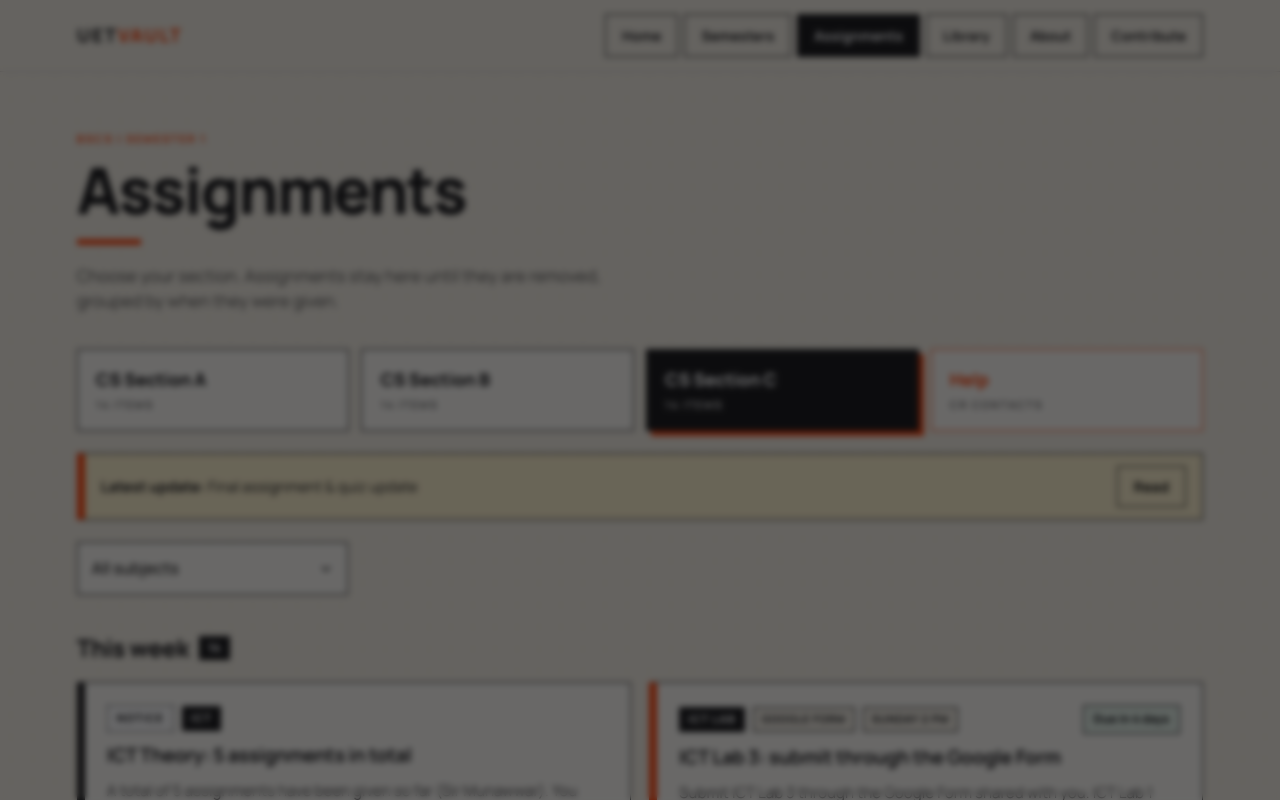
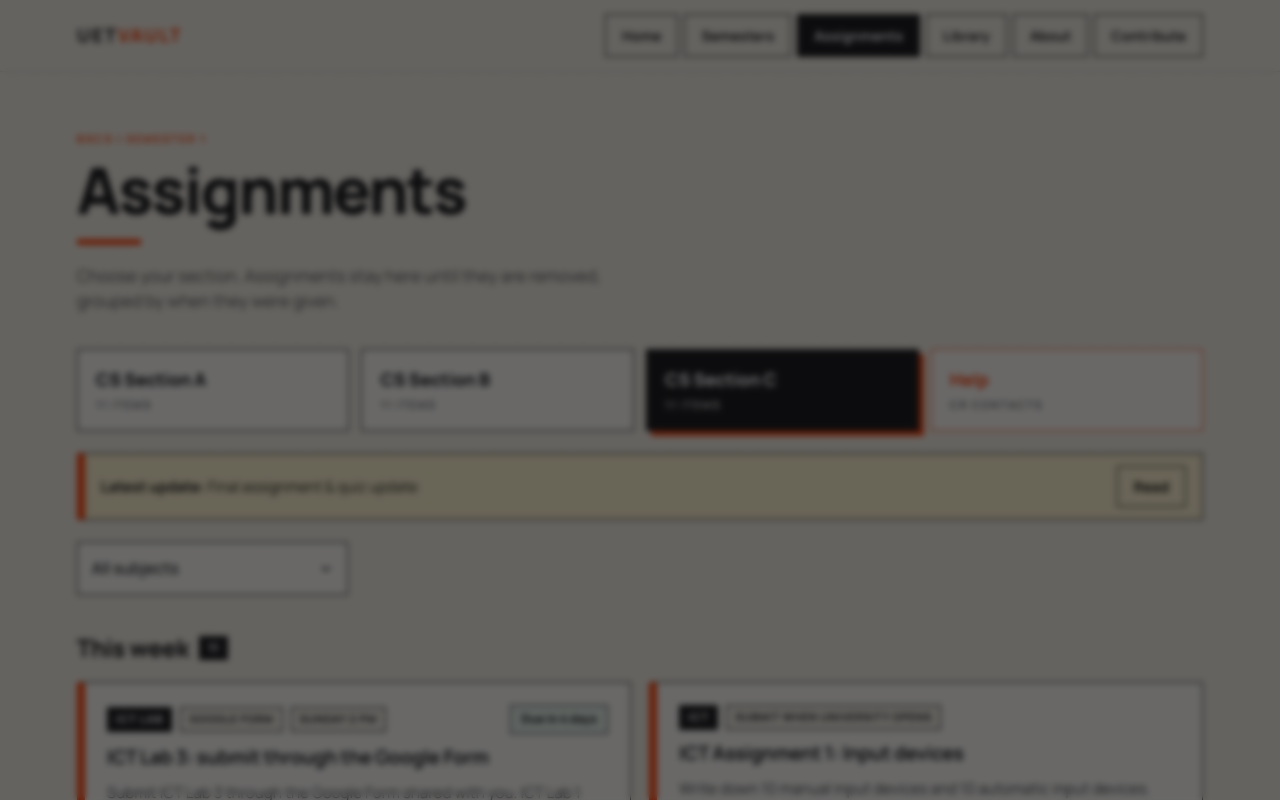
Before and after one commit to waleedabbaschk/uet-vault, a React (Vite) app: page /assignments in a window 1280 px wide. Shown: the top 800 px of the page. Built offline with nearby package versions, Linux system fonts and the light colour scheme.

Commit message:
Remove notices from assignments list, add Ideology deadline 14 Oct

```diff
--- a/src/data/announcement.js
+++ b/src/data/announcement.js
@@ -1,6 +1,6 @@
 // Popup shown when the site opens. Change "id" to show a NEW update to everybody again.
 export const announcement = {
-  id: "final-update-1",
+  id: "final-update-2",
   label: "Latest update",
   title: "Final assignment & quiz update",
   intro: "Assalam-o-Alaikum everyone. Here is the final update regarding assignments and quizzes.",
@@ -24,6 +24,7 @@ export const announcement = {
     },
     {
       label: "Ideology",
+      flag: "Last date: 14 October",
       lines: [
         "Complete both assignments.",
         "They will be submitted online.",
--- a/src/data/assignments.js
+++ b/src/data/assignments.js
@@ -5,16 +5,6 @@
 // quote: optional text students need to copy   note: optional highlighted note
 // tags: optional small labels   link: optional link (Drive etc.)
 export const assignments = [
-  {
-    id: "ict-theory-total",
-    kind: "notice",
-    title: "ICT Theory: 5 assignments in total",
-    subject: "ict",
-    sections: ["A", "B", "C"],
-    date: "2026-10-09",
-    details:
-      "A total of 5 assignments have been given so far (Sir Munawwar). You have to complete all 5. They will be submitted when the university physically opens.",
-  },
   {
     id: "ict-lab-3",
     title: "ICT Lab 3: submit through the Google Form",
@@ -24,25 +14,6 @@ export const assignments = [
     due: "2026-10-11",
     details: "Submit ICT Lab 3 through the Google Form shared with you. ICT Lab 1 and Lab 2 are already submitted.",
     tags: ["Google Form", "Sunday 2 PM"],
-  },
-  {
-    id: "ict-quiz-1",
-    kind: "quiz",
-    title: "ICT Theory quiz",
-    subject: "ict",
-    sections: ["A", "B", "C"],
-    date: "2026-10-09",
-    details: "There will be a quiz from the first 3 lectures in the next ICT Theory class (Sir Munawwar).",
-    tags: ["Lectures 1 to 3"],
-  },
-  {
-    id: "islamiyat-off",
-    kind: "notice",
-    title: "Islamiyat class is off on Friday",
-    subject: "islamiyat",
-    sections: ["A", "B", "C"],
-    date: "2026-10-09",
-    details: "There is no Islamiyat class on Friday.",
   },
   {
     id: "ict-1",
@@ -168,6 +139,7 @@ export const assignments = [
     details:
       "Write about the area, city or region where you live, in your own words, including its history and background (2-3 pages).",
     note: "Submitted online. Ma'am will guide us about the submission on Teams, and the update will be shared in the group.",
+    due: "2026-10-14",
     tags: ["Hand written", "Online (Teams)"],
   },
   {
@@ -179,6 +151,7 @@ export const assignments = [
     details:
       "Describe the significant political events of Pakistan's history from 1857 to 1947, in chronological order. The events are:",
     note: "Submitted online. Ma'am will guide us about the submission on Teams, and the update will be shared in the group.",
+    due: "2026-10-14",
     tags: ["Online (Teams)"],
     points: [
       "War of Independence (1857)",
```
